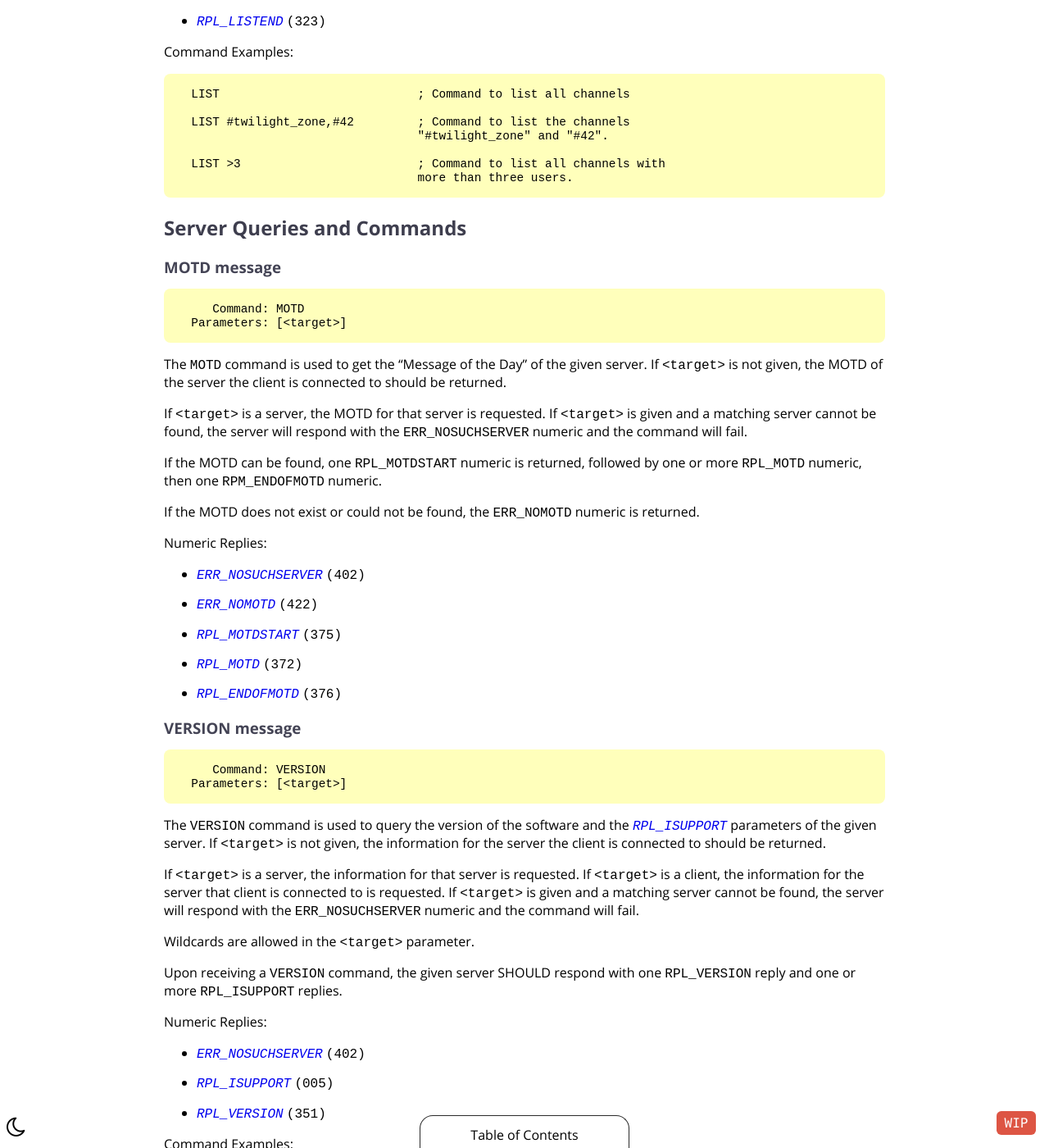
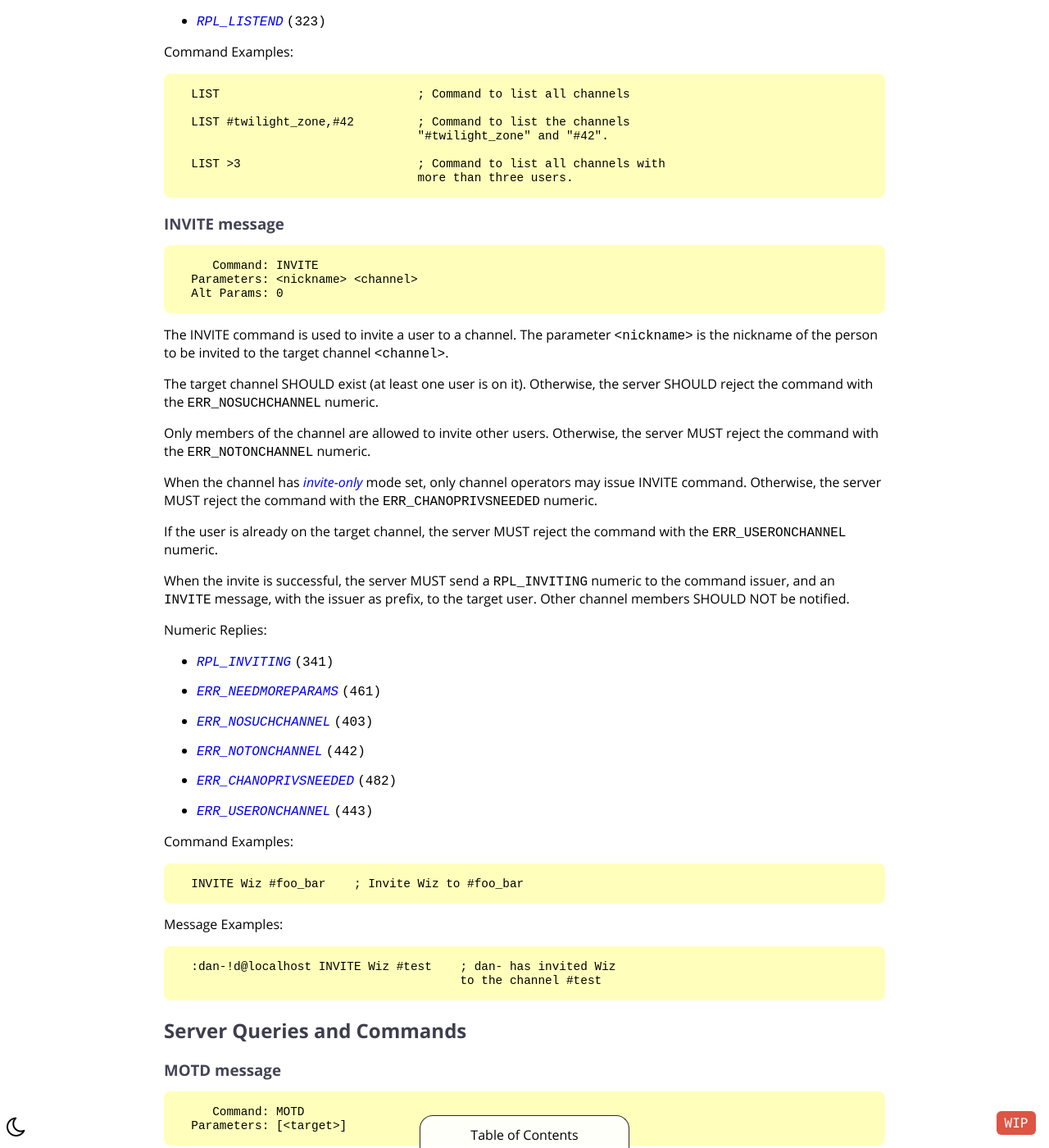
Before and after one commit to ircdocs/modern-irc, a Jekyll site: the page built from index.md, in a window 1280 px wide and 1400 px high, scrolled down 24598 px. Shown: the whole window at 82% size. Built offline with Jekyll 4.4.1, drawn with Linux system fonts in a browser that asks for light colours.

Commit message:
Add INVITE message
Copied the section from RFC 2812 with the following changes:

- Remove the sentence on INVITE being valid when the channel doesn't
  exist, since all tested implementations (UnrealIRCd, Seven, Ratbox and
  InspIRCd) don't follow the RFC on this point,
- Add a sentence on how server SHOULD handle INVITE messages when the
  target channel doesn't exist (using "SHOULD" here because the RFC
  states the contrary),
- Add explanation on when numerics must/should be sent by the server.

Arbitrary point that can be discussed: on line 979, this commit uses
"SHOULD NOT" in the last sentence, instead of an ordinary verb.  This
makes it clearer than in the RFC, which used this wording instead:

> Only the user inviting and the user being invited will receive
> notification of the invitation.  Other channel members are not
> notified. (This is unlike the MODE changes, and is occasionally the
> source of trouble for users.)

```diff
--- a/index.md
+++ b/index.md
@@ -960,6 +960,41 @@ Command Examples:
       LIST >3                         ; Command to list all channels with
                                       more than three users.
 
+### INVITE message
+
+         Command: INVITE
+      Parameters: <nickname> <channel>
+      Alt Params: 0
+
+The INVITE command is used to invite a user to a channel.  The parameter `<nickname>` is the nickname of the person to be invited to the target channel `<channel>`.
+
+The target channel SHOULD exist (at least one user is on it).  Otherwise, the server SHOULD reject the command with the `ERR_NOSUCHCHANNEL` numeric.
+
+Only members of the channel are allowed to invite other users.  Otherwise, the server MUST reject the command with the `ERR_NOTONCHANNEL` numeric.
+
+When the channel has [invite-only](#invite-only-channel-mode) mode set, only channel operators may issue INVITE command.  Otherwise, the server MUST reject the command with the `ERR_CHANOPRIVSNEEDED` numeric.
+
+If the user is already on the target channel, the server MUST reject the command with the `ERR_USERONCHANNEL` numeric.
+
+When the invite is successful, the server MUST send a `RPL_INVITING` numeric to the command issuer, and an `INVITE` message, with the issuer as prefix, to the target user.  Other channel members SHOULD NOT be notified.
+
+Numeric Replies:
+
+* [`RPL_INVITING`](#rplinviting-341) `(341)`
+* [`ERR_NEEDMOREPARAMS`](#errneedmoreparams-461) `(461)`
+* [`ERR_NOSUCHCHANNEL`](#errnosuchchannel-403) `(403)`
+* [`ERR_NOTONCHANNEL`](#errnotonchannel-442) `(442)`
+* [`ERR_CHANOPRIVSNEEDED`](#errchanoprivsneeded-482) `(482)`
+* [`ERR_USERONCHANNEL`](#erruseronchannel-443) `(443)`
+
+Command Examples:
+
+      INVITE Wiz #foo_bar    ; Invite Wiz to #foo_bar
+
+Message Examples:
+
+      :dan-!d@localhost INVITE Wiz #test    ; dan- has invited Wiz
+                                            to the channel #test
 
 ## Server Queries and Commands
 
```
